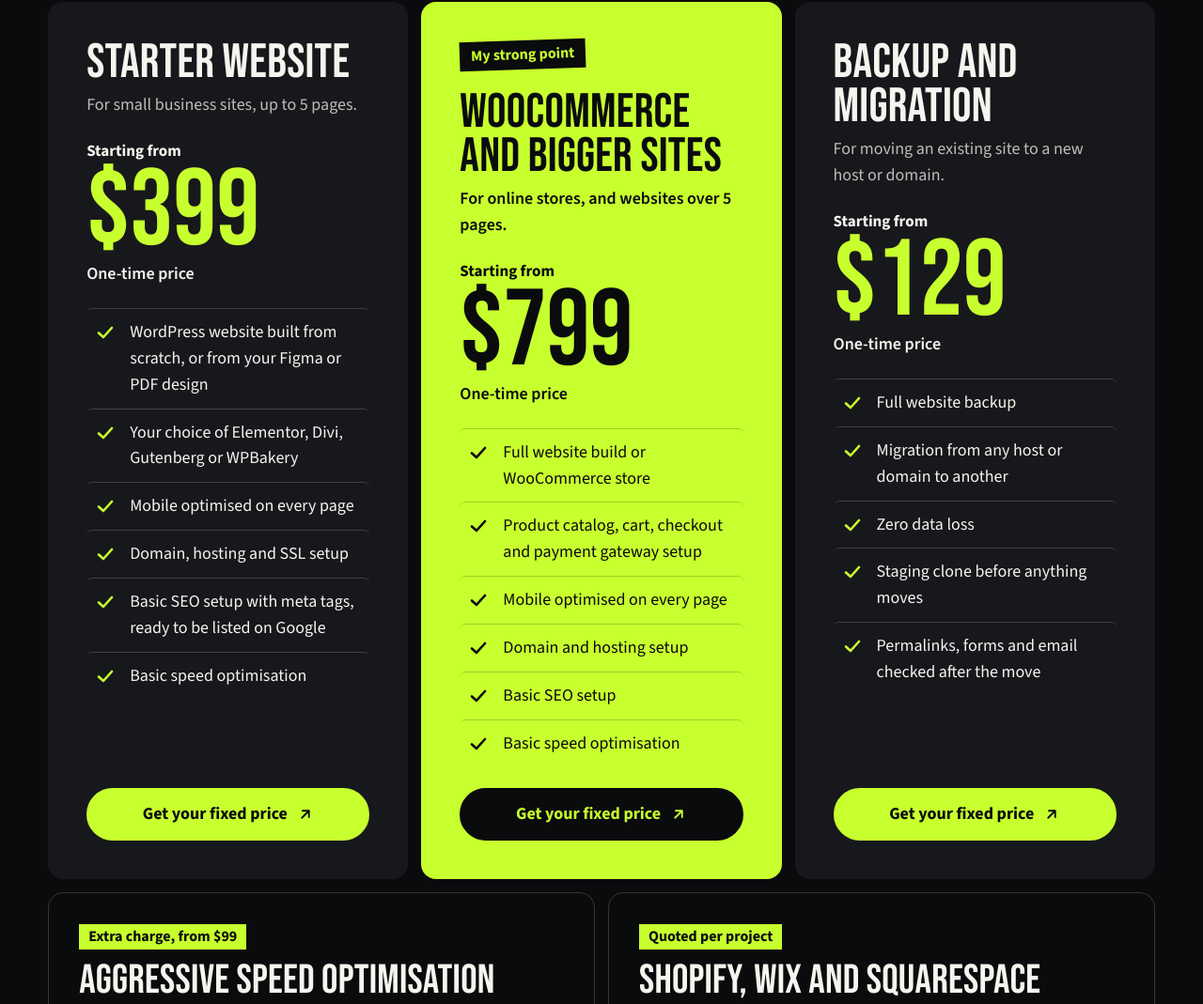
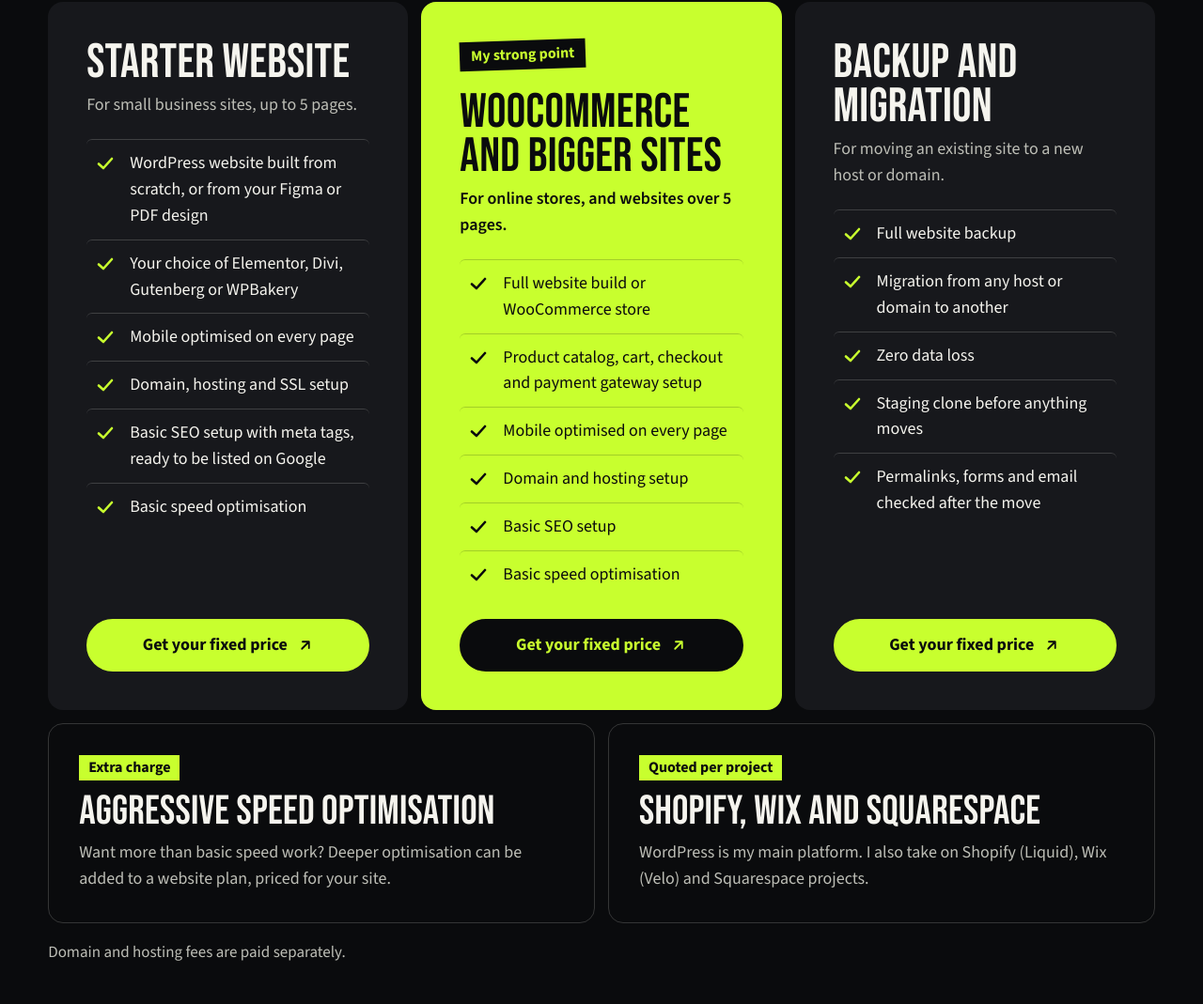
Before and after one commit to amnajadoon-dev/amnajadoon-dev.github.io, a plain HTML site: page index.html in a window 1280 px wide. Shown: the part 7321-8390 px from the top of the page at 94% size. Drawn offline with nearby package versions, Linux system fonts and the light colour scheme; animation ran at ten frames a second.

Commit message:
Update index.html

```diff
--- a/index.html
+++ b/index.html
@@ -448,11 +448,6 @@ footer{padding:clamp(30px,4vw,50px) var(--pad) 22px;overflow:clip}
           <h3>Starter website</h3>
           <p class="who">For small business sites, up to 5 pages.</p>
         </div>
-        <div class="amount">
-          <small>Starting from</small>
-          <strong>$399</strong>
-          <span>One-time price</span>
-        </div>
         <ul>
           <li><svg viewBox="0 0 24 24" aria-hidden="true"><path d="M5 12.5 10 17 19 7"/></svg>WordPress website built from scratch, or from your Figma or PDF design</li>
           <li><svg viewBox="0 0 24 24" aria-hidden="true"><path d="M5 12.5 10 17 19 7"/></svg>Your choice of Elementor, Divi, Gutenberg or WPBakery</li>
@@ -470,11 +465,6 @@ footer{padding:clamp(30px,4vw,50px) var(--pad) 22px;overflow:clip}
           <h3>WooCommerce and bigger sites</h3>
           <p class="who">For online stores, and websites over 5 pages.</p>
         </div>
-        <div class="amount">
-          <small>Starting from</small>
-          <strong>$799</strong>
-          <span>One-time price</span>
-        </div>
         <ul>
           <li><svg viewBox="0 0 24 24" aria-hidden="true"><path d="M5 12.5 10 17 19 7"/></svg>Full website build or WooCommerce store</li>
           <li><svg viewBox="0 0 24 24" aria-hidden="true"><path d="M5 12.5 10 17 19 7"/></svg>Product catalog, cart, checkout and payment gateway setup</li>
@@ -491,11 +481,6 @@ footer{padding:clamp(30px,4vw,50px) var(--pad) 22px;overflow:clip}
           <h3>Backup and migration</h3>
           <p class="who">For moving an existing site to a new host or domain.</p>
         </div>
-        <div class="amount">
-          <small>Starting from</small>
-          <strong>$129</strong>
-          <span>One-time price</span>
-        </div>
         <ul>
           <li><svg viewBox="0 0 24 24" aria-hidden="true"><path d="M5 12.5 10 17 19 7"/></svg>Full website backup</li>
           <li><svg viewBox="0 0 24 24" aria-hidden="true"><path d="M5 12.5 10 17 19 7"/></svg>Migration from any host or domain to another</li>
@@ -509,7 +494,7 @@ footer{padding:clamp(30px,4vw,50px) var(--pad) 22px;overflow:clip}
 
     <div class="extras">
       <div class="extra rv">
-        <small>Extra charge, from $99</small>
+        <small>Extra charge</small>
         <h3>Aggressive speed optimisation</h3>
         <p>Want more than basic speed work? Deeper optimisation can be added to a website plan, priced for your site.</p>
       </div>
```
